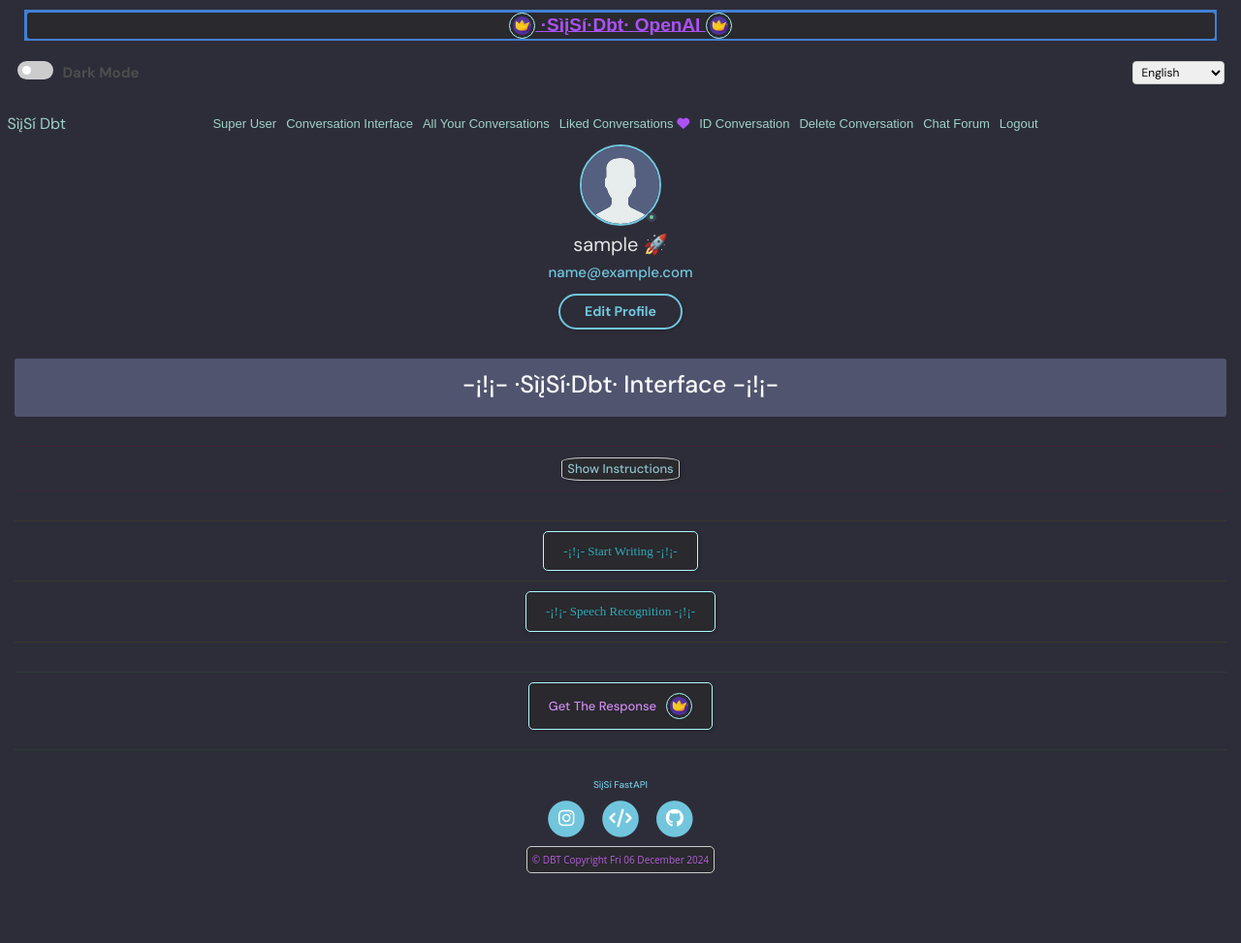
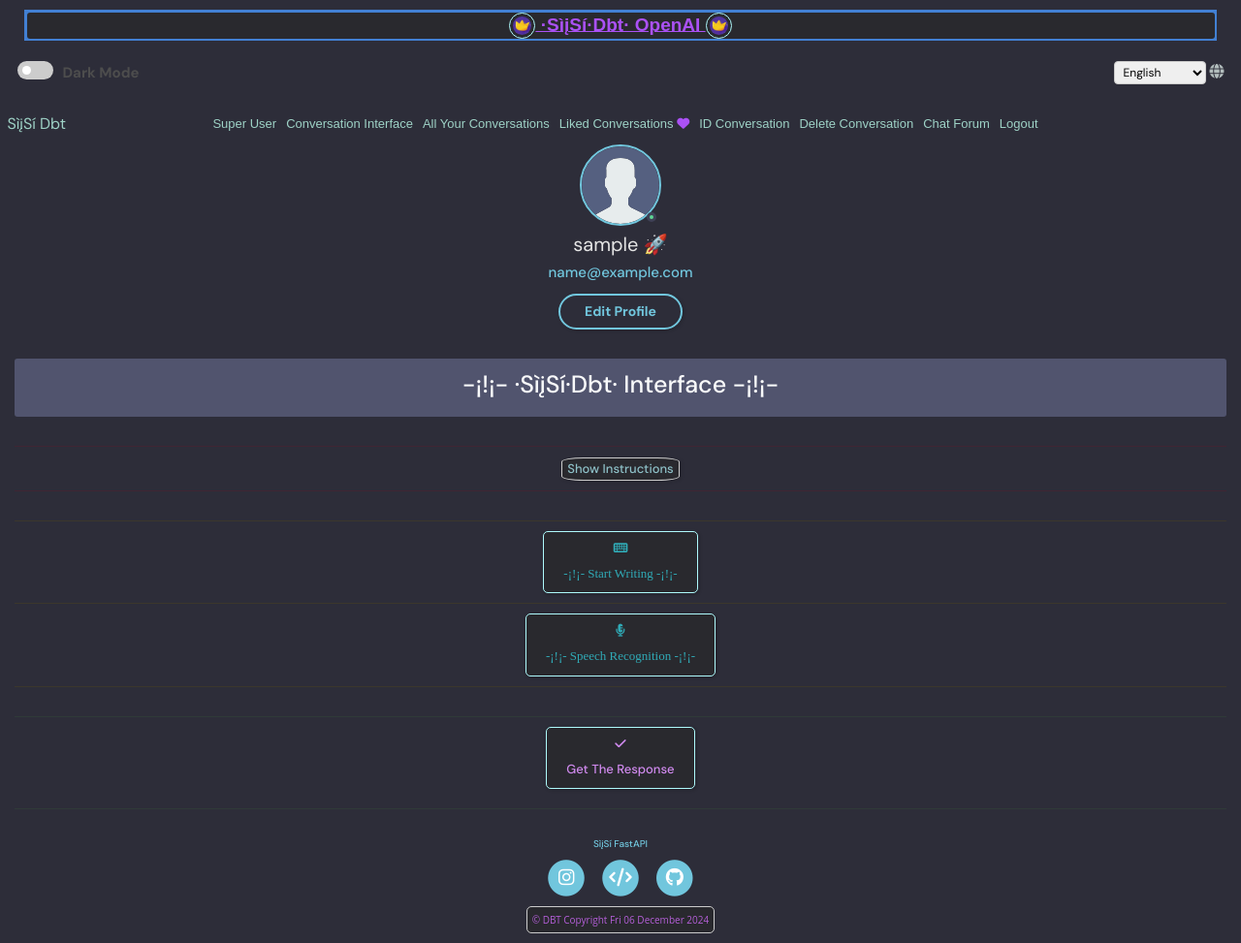
Before and after one commit to isaacaisha/siisi, a Django app: page /conversation-interface in a window 1280 px wide. Shown: the whole page at 97% size. Before the commit the page ends 901 px from the top, so only its background shows below. Run offline with Django 5.2, Linux system fonts and the light colour scheme; the visitor is signed in with stand-in values (Sample User, id 1); some libraries are stand-ins or nearby versions.

Commit message:
added some icon for better user experience

```diff
--- a/base/templates/base/conversation_all.html
+++ b/base/templates/base/conversation_all.html
@@ -54,7 +54,10 @@
           <input type="text" id="search" name="search" class="form-control form-control-sm mb-4">
 
           <div class="text-center">
-            <button class="btn btn--main mb-5" type="submit">{% translate "Look for" %}</button>
+            <button class="center-icon btn btn--main mb-5" type="submit">
+              <i class="fa-solid fa-check"></i>
+              {% translate "Look for" %}
+            </button>
           </div>
         </div>
       </form>
--- a/base/templates/base/conversation_by_id.html
+++ b/base/templates/base/conversation_by_id.html
@@ -36,7 +36,8 @@
                     <div class="form-group w-50 text-center">
                         {{ select_conversation_form.as_p }}
                     </div>
-                    <button type="submit" class="btn btn--main mt-3">
+                    <button type="submit" class="center-icon btn btn--main mt-3">
+                        <i class="fa-solid fa-magnifying-glass"></i>
                         {% trans "Select" %}
                     </button>
                 </form>
--- a/base/templates/base/conversation_delete.html
+++ b/base/templates/base/conversation_delete.html
@@ -36,7 +36,8 @@
                     <div class="form-group w-50 text-center">
                         {{ delete_conversation_form.as_p }}
                     </div>
-                    <button type="submit" class="btn btn--main text-danger mt-3">
+                    <button type="submit" class="center-icon btn btn--main text-danger mt-3">
+                        <i class="fa-solid fa-trash-can"></i>
                         {% trans "Delete" %}
                     </button>
                 </form>
--- a/base/templates/base/conversation_interface.html
+++ b/base/templates/base/conversation_interface.html
@@ -68,10 +68,16 @@
                     <div id="error-message" class="alert alert-danger" style="display: none;"></div>
 
                     <hr class="gold mb-3">
-                    <button id="start-button" type="button" class="btn">{% trans "-¡!¡- Start Writing -¡!¡-" %}</button>
+                    <button id="start-button" type="button" class="center-icon btn">
+                        <i class="fa-solid fa-keyboard"></i>
+                        {% trans "-¡!¡- Start Writing -¡!¡-" %}
+                    </button>
                     <hr class="gold mb-3">
 
-                    <button id="speechRecognitionButton" type="button" class="btn">{% trans "-¡!¡- Speech Recognition -¡!¡-" %}</button>
+                    <button id="speechRecognitionButton" type="button" class="center-icon btn">
+                        <i class="fa-solid fa-microphone-lines"></i>
+                        {% trans "-¡!¡- Speech Recognition -¡!¡-" %}
+                    </button>
                     <hr class="gold mb-5">
 
                     <div id="textarea-container" style="display: none;" class="align-left m-5">
@@ -90,10 +96,11 @@
                     <div id="loading-circle" class="load mb-3" style="display: none;"></div>
 
                     <hr class="green mb-3">
-                    <button id="generateButton" class="btn generate-text mb-3" type="submit">
+                    <button id="generateButton" class="center-icon btn generate-text mb-3" type="submit">
+                        <i class="fa-solid fa-check"></i>
                         {% trans "Get The Response" %}
-                        <img src="{% static 'images/crown.webp' %}" alt="{% trans 'Crown Icon' %}"
-                        class="crown img-fluid mx-auto" width="100" height="100">
+                        <!--<img src="{% static 'images/crown.webp' %}" alt="{% trans 'Crown Icon' %}"
+                        class="crown img-fluid mx-auto" width="100" height="100">-->
                     </button>
                     <div class="center">
                         <button id="interruptButton" type="button" class="btn" style="display: none;">
--- a/base/templates/base/conversations_liked.html
+++ b/base/templates/base/conversations_liked.html
@@ -54,7 +54,10 @@
                         <input type="text" id="search" name="search" class="form-control form-control-sm mb-4">
 
                         <div class="text-center">
-                            <button class="btn btn--main mb-5" type="submit">{% trans "Look for" %}</button>
+                            <button class="center-icon btn btn--main mb-5" type="submit">
+                                <i class="fa-solid fa-check"></i>
+                                {% trans "Look for" %}
+                            </button>
                         </div>
                     </div>
                 </form>
--- a/chat_forum/templates/chat_forum/delete.html
+++ b/chat_forum/templates/chat_forum/delete.html
@@ -40,7 +40,10 @@
                         </div>
 
                         <div class="for__group text-center m-0">
-                            <input class="btn btn--main text-danger" type="submit" value="{% trans 'Confirm' %}" />
+                            <button class="center-icon btn btn--main text-danger" type="submit" value="">
+                                <i class="fa-solid fa-trash-can"></i>
+                                {% trans 'Confirm' %}
+                            </button>
                         </div>
 
                     </form>
--- a/siisi/middleware.py
+++ b/siisi/middleware.py
@@ -2,7 +2,9 @@
 
 from threading import local
 
+
 _thread_locals = local()
+
 
 def get_current_request():
     """
--- a/siisi/urls.py
+++ b/siisi/urls.py
@@ -14,6 +14,7 @@ Including another URLconf
     1. Import the include() function: from django.urls import include, path
     2. Add a URL to urlpatterns:  path('blog/', include('blog.urls'))
 """
+
 from django.conf.urls.i18n import i18n_patterns
 from django.views.i18n import set_language
 
@@ -23,6 +24,7 @@ from two_factor.urls import urlpatterns as tf_urls
 
 from django.conf import settings
 from django.conf.urls.static import static
+
 
 urlpatterns = [
     path('admin/', admin.site.urls),
--- a/siisi/utils.py
+++ b/siisi/utils.py
@@ -2,6 +2,7 @@
 
 from django.utils.translation import activate
 from siisi.middleware import get_current_request
+
 
 def activate_current_language():
     """
--- a/static/styles/style.css
+++ b/static/styles/style.css
@@ -1885,6 +1885,15 @@ textarea#generatedText {
 }
 
 /*==============================
+=>  Loader for Website Review Section
+================================*/
+.center-icon {
+    flex-direction: column;
+    align-items: center;
+    justify-content: center;
+}
+
+/*==============================
 =>  Dark-Mode Section
 ================================*/
 body.dark-mode {
--- a/templates/main.html
+++ b/templates/main.html
@@ -5,8 +5,8 @@
 <head>
   {% block head %}
   <meta charset="utf-8">
-  <meta name="geo.place-name" content="Spain">
-  <meta property="og:type" content="website">
+  <meta name="geo.place-name" content="{% trans 'Spain' %}">
+  <meta property="og:type" content="{% trans 'website' %}">
   <meta name="description"
     content="{% trans 'Experience the power of AI with ·SìįSí·Dbt·, your personal assistant powered by ChatGPT. Enhance productivity, streamline tasks, and get personalized assistance.' %}">
   <meta property="og:title" content="{% trans '·SìįSí·Dbt· - AI Personal Assistant' %}">
@@ -23,8 +23,8 @@
     content="{% trans 'AI assistant, ChatGPT, productivity, automation, personalized recommendations, ·SìįSí·Dbt·' %}">
   <meta name="author" content="{% trans 'Developer' %}">
   <meta name="google-site-verification" content="bYBQsihs2g2t3_99rBWJO60qaXSCS7ay3kIz5urnBGs">
-  <meta name="robots" content="index, follow">
-  <meta name="googlebot" content="index, follow">
+  <meta name="robots" content="{% trans 'index, follow' %}">
+  <meta name="googlebot" content="{% trans 'index, follow' %}">
   <meta name="viewport" content="width=device-width, initial-scale=1, shrink-to-fit=no">
 
   <!-- Bootstrap CSS -->
@@ -86,6 +86,7 @@
         <span class="dark-mode-text">{% trans 'Dark Mode' %}</span>
       </div>
 
+      <div>
         <form class="language-form" method="post" action="{% url 'set_language' %}">
           {% csrf_token %}
           <select name="language" onchange="this.form.submit()">
@@ -95,7 +96,9 @@
             </option>
             {% endfor %}
           </select>
+          <i class="fa-solid fa-globe"></i>
         </form>
+      </div>
     </div>
     {% endblock %}
 
--- a/two_factor_auth/templates/two_factor_auth/login_register.html
+++ b/two_factor_auth/templates/two_factor_auth/login_register.html
@@ -61,7 +61,8 @@
           </div>
 
           <div class="text-center">
-            <button class="btn btn--main" type="submit">
+            <button class="center-icon btn btn--main" type="submit">
+              <i class="fa-solid fa-check"></i>
               {% blocktrans %}Login{% endblocktrans %}
             </button>
           </div>
@@ -138,7 +139,8 @@
           </div>
 
           <div class="text-center">
-            <button class="btn btn--main" type="submit">
+            <button class="center-icon btn btn--main" type="submit">
+              <i class="fa-solid fa-check"></i>
               {% blocktrans %}Register{% endblocktrans %}
             </button>
           </div>
--- a/two_factor_auth/templates/two_factor_auth/login_register_superuser.html
+++ b/two_factor_auth/templates/two_factor_auth/login_register_superuser.html
@@ -48,7 +48,8 @@
                       {% endblocktrans %}
                     </p>
                     <a href="{% url 'two_factor:login' %}"
-                       class="btn btn-success bg-success justify-content-center w-100">
+                       class="center-icon btn btn-success bg-success justify-content-center w-100">
+                      <i class="fa-solid fa-check"></i>
                       {% blocktrans trimmed %}Login{% endblocktrans %}
                     </a>
                   </div>
@@ -97,7 +98,8 @@
                       {% endblocktrans %}
                     </p>
                     <a href="{% url 'two_factor:setup' %}"
-                       class="btn btn-success bg-success justify-content-center w-100">
+                       class="center-icon btn btn-success bg-success justify-content-center w-100">
+                      <i class="fa-solid fa-check"></i>
                       {% blocktrans trimmed %}Register{% endblocktrans %}
                     </a>
                   </div>
--- a/two_factor_auth/templates/two_factor_auth/password_reset_complete.html
+++ b/two_factor_auth/templates/two_factor_auth/password_reset_complete.html
@@ -23,7 +23,9 @@
             <p class="text-muted text-center mb-3">
                 {% trans "Your password has been successfully reset. You can now log in with your new password." %}
             </p>
-            <a href="{% url 'login' %}" class="btn btn--main text-light justify-content-center">
+            <a href="{% url 'login' %}"
+            class="center-icon btn btn--main text-light justify-content-center">
+                <i class="fa-solid fa-check"></i>
                 {% trans "Back to Login" %}
             </a>
         </div>
--- a/two_factor_auth/templates/two_factor_auth/password_reset_done.html
+++ b/two_factor_auth/templates/two_factor_auth/password_reset_done.html
@@ -25,7 +25,10 @@
         </p>
 
         <div class="text-center mt-4">
-            <a href="{% url 'login' %}" class="btn btn--dark">{% trans "Back to Login" %}</a>
+            <a href="{% url 'login' %}" class="center-icon btn btn--dark">
+                <i class="fa-solid fa-check"></i>
+                {% trans "Back to Login" %}
+            </a>
         </div>
     </div>
 </div>
--- a/two_factor_auth/templates/two_factor_auth/password_reset_request.html
+++ b/two_factor_auth/templates/two_factor_auth/password_reset_request.html
@@ -32,7 +32,8 @@
                 <div class="text-danger small">{{ form.email.errors.0 }}</div>
                 {% endif %}
             </div>
-            <button type="submit" class="btn btn--main btn-sm w-100 text-success justify-content-center">
+            <button type="submit" class="center-icon btn btn--main btn-sm w-100 text-success justify-content-center">
+                <i class="fa-solid fa-check"></i>
                 {% trans "Send Reset Link" %}
             </button>
         </form>
```
Also changed, not shown: chat_forum/templates/chat_forum/room.html (+8 -1 lines), chatgpt/templates/chatgpt/index.html (+7 -4 lines), siisi/settings.py (+2 -5 lines), two_factor_auth/templates/two_factor_auth/password_reset_confirm.html (+7 -1 lines). Lines whose indentation alone changed are shown as unchanged.
